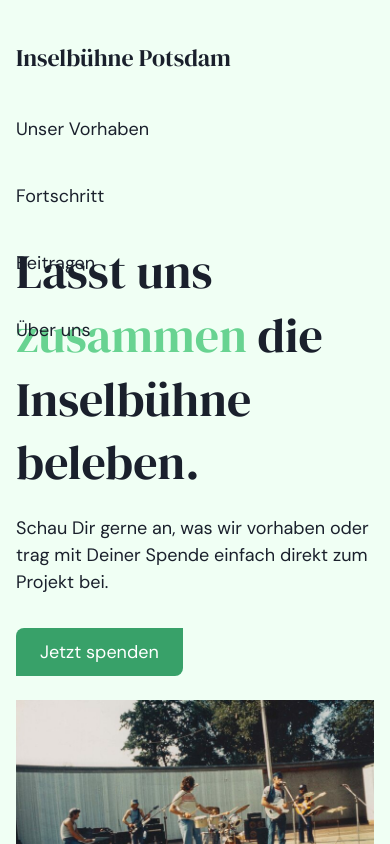
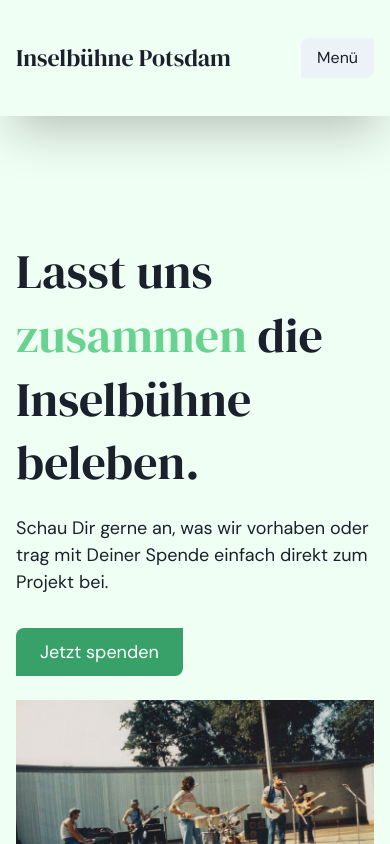
Before and after one commit to potsdamer-buergerstiftung/inselbuehne, a Next.js app: page / in a window 390 px wide. Shown: the top 844 px of the page. Built offline with nearby package versions, Linux system fonts and the light colour scheme.

Commit message:
make header responsive

```diff
--- a/components/Header.tsx
+++ b/components/Header.tsx
@@ -1,5 +1,6 @@
-import { Container, Flex, Link as ChakraLink, Box } from "@chakra-ui/react";
+import { Container, Flex, Link as ChakraLink, Button, Box } from "@chakra-ui/react";
 import NextLink from "next/link";
+import { useState } from "react";
 
 function MenuItem(props) {
   const { children, to = "/" } = props;
@@ -13,32 +14,46 @@ function MenuItem(props) {
 }
 
 export default function Header(props) {
+  const [menuOpen, setMenuOpen] = useState(false);
+
   return (
     <Box
       as="header"
-      background={props.fluid ? "transparent" : "gray.50"}
-      position={props.fluid ? "fixed" : "relative"}
+      position={props.fluid ? "absolute" : "relative"}
       w="100%"
       zIndex="1"
+      background={{
+        base: menuOpen ? "white" : "transparent",
+        md: "transparent",
+      }}
+      boxShadow={{ base: "2xl", md: "none" }}
     >
       <Container maxW="7xl" py="5">
+        <Flex
+          as="div"
+          justify="space-between"
+          align="center"
+          display={{ base: "flex", md: "none" }}
+        >
           <NextLink passHref href="/">
             <ChakraLink
               fontSize="2xl"
               py="5"
               fontFamily="heading"
-            display={{ base: "block", md: "none" }}
               whiteSpace="nowrap"
             >
               Inselbühne Potsdam
             </ChakraLink>
           </NextLink>
+          <Button onClick={() => setMenuOpen(!menuOpen)}>Menü</Button>
+        </Flex>
         <Flex
           as="div"
           align="center"
           justify="center"
           w="100%"
           direction={{ base: "column", md: "row" }}
+          display={{ base: menuOpen ? "flex" : "none", md: "flex" }}
         >
           <Flex
             as="nav"
```
Lines whose indentation alone changed are shown as unchanged.
